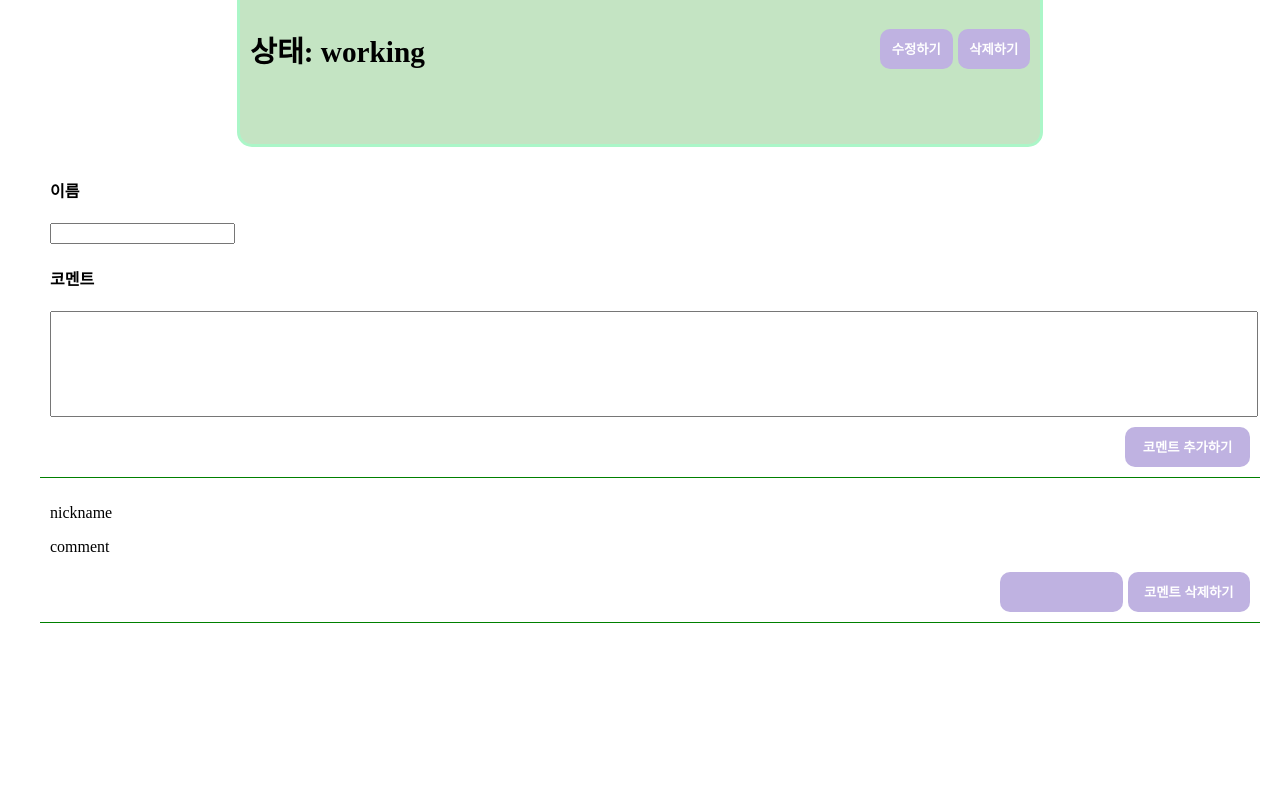
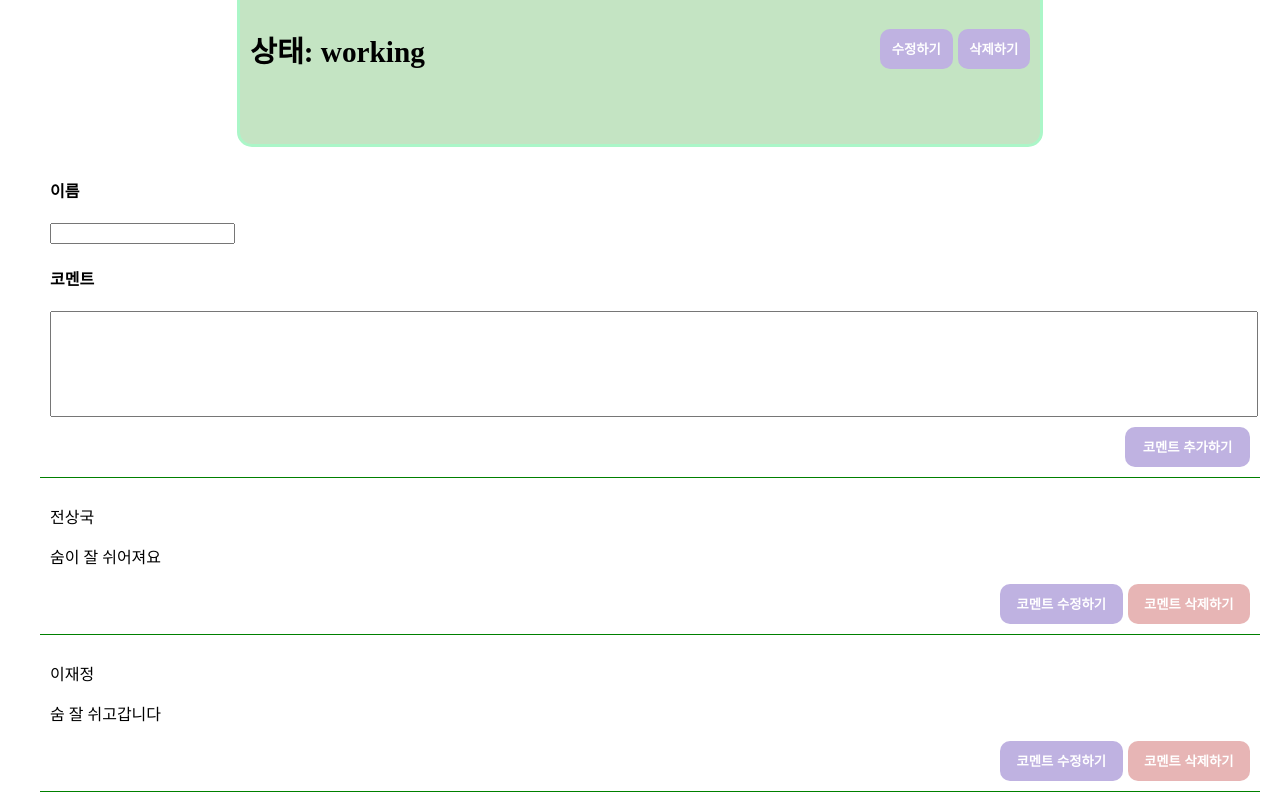
Before and after one commit to escape-engineering/react-1-teamproject, a React (Create React App) app: page /list in a window 1280 px wide. Shown: the part 398-1198 px from the top of the page. Before the commit the page ends 1029 px from the top, so only its background shows below. Built offline with nearby package versions, Linux system fonts and the light colour scheme.

Commit message:
button 작동 수정

```diff
--- a/src/component/button/Button.js
+++ b/src/component/button/Button.js
@@ -1,11 +1,11 @@
-import { useEffect, useState } from "react";
+import { useEffect, useState } from 'react';
 
-import { useDispatch } from "react-redux";
-import { listAdd } from "../../redux/modules/todolist";
+import { useDispatch } from 'react-redux';
+import { listAdd } from '../../redux/modules/todolist';
 
-import { useNavigate } from "react-router-dom";
+import { useNavigate } from 'react-router-dom';
 
-import styled from "styled-components";
+import styled from 'styled-components';
 
 const ButtonComponent = ({ getState, setState, coLor, value }) => {
   const navigate = useNavigate();
@@ -19,10 +19,10 @@ const ButtonComponent = ({ getState, setState, coLor, value }) => {
     const [title, desc] = getState;
     const [setTitle, setDesc, setInputError] = setState;
 
-    if (title.trim() === "") {
-      setInputError("제목을 입력해 주세요.");
-    } else if (desc.trim() === "") {
-      setInputError("내용을 입력해 주세요.");
+    if (title.trim() === '') {
+      setInputError('제목을 입력해 주세요.');
+    } else if (desc.trim() === '') {
+      setInputError('내용을 입력해 주세요.');
     } else {
       //submit 실행
       const newTodo = {
@@ -33,17 +33,17 @@ const ButtonComponent = ({ getState, setState, coLor, value }) => {
       };
       dispatch(listAdd(newTodo));
       // input의 제목, 내용 초기화
-      setTitle("");
-      setDesc("");
+      setTitle('');
+      setDesc('');
     }
   };
   //뒤로가기
   const GoBackPage = () => {
-    navigate("/");
+    navigate('/');
   };
   //리스트삭제
   const DelInDetail = () => {
-    window.confirm("정말삭제할려고!?") ? alert("삭제 ㅠㅠ") : alert("살았다!");
+    window.confirm('정말삭제할려고!?') ? alert('삭제 ㅠㅠ') : alert('살았다!');
   };
 
   //댓글 추가
@@ -51,13 +51,13 @@ const ButtonComponent = ({ getState, setState, coLor, value }) => {
     const [nickname, comment] = getState;
     const [setNickname, setComment] = setState;
     if (!nickname) {
-      alert("닉네임을 입력해주세요.");
+      alert('닉네임을 입력해주세요.');
     } else if (!comment) {
-      alert("댓글을 입력해주세요.");
+      alert('댓글을 입력해주세요.');
     } else {
-      console.log(nickname, ",", comment);
-      setNickname("");
-      setComment("");
+      console.log(nickname, ',', comment);
+      setNickname('');
+      setComment('');
     }
   };
   //댓글 삭제
@@ -65,8 +65,13 @@ const ButtonComponent = ({ getState, setState, coLor, value }) => {
     alert(1);
   };
   //댓글 수정
-  const CommentToggle = () => {
-    alert(1);
+  const CommentRetouchOpen = () => {
+    setState(!getState);
+  };
+  //댓글 수정완료
+  const CommentRetouch = () => {
+    alert(2);
+    setState(!getState);
   };
   //Todo 삭제하기
   const DeleteTodo = () => {
@@ -82,45 +87,48 @@ const ButtonComponent = ({ getState, setState, coLor, value }) => {
   };
   // Todo 상세보기
   const DetailTodo = () => {
-    navigate("/list");
+    navigate('/list');
   };
 
-  const [btnName, setBtnName] = useState("");
+  const [btnName, setBtnName] = useState('');
 
   //버튼 onclick 시에 적용할 함수
   const btnBunc = () => {
     switch (value) {
-      case "ActiveAddBox":
+      case 'ActiveAddBox':
         ActiveAddBox();
         break;
-      case "BackPage":
+      case 'BackPage':
         GoBackPage();
         break;
-      case "CommentAdd":
+      case 'CommentAdd':
         CommentAdd();
         break;
-      case "CommentDelete":
+      case 'CommentDelete':
         CommentDelete();
         break;
-      case "CommentToggle":
-        CommentToggle();
+      case 'CommentRetouchOpen':
+        CommentRetouchOpen();
         break;
-      case "todoSubmit":
+      case 'CommentRetouch':
+        CommentRetouch();
+        break;
+      case 'todoSubmit':
         todoSubmit();
         break;
-      case "DelInDetail":
+      case 'DelInDetail':
         DelInDetail();
         break;
-      case "DeleteTodo":
+      case 'DeleteTodo':
         DeleteTodo();
         break;
-      case "DoneTodo":
+      case 'DoneTodo':
         DoneTodo();
         break;
-      case "ShiftTodo":
+      case 'ShiftTodo':
         ShiftTodo();
         break;
-      case "DetailTodo":
+      case 'DetailTodo':
         DetailTodo();
         break;
       default:
@@ -131,38 +139,44 @@ const ButtonComponent = ({ getState, setState, coLor, value }) => {
   useEffect(() => {
     // 버튼 이름
     switch (value) {
-      case "ActiveAddBox":
-        setBtnName("리스트 추가하기");
+      case 'ActiveAddBox':
+        setBtnName('리스트 추가하기');
         break;
-      case "todoSubmit":
-        setBtnName("추가하기");
+      case 'todoSubmit':
+        setBtnName('추가하기');
         break;
-      case "BackPage":
-        setBtnName("뒤로가기");
+      case 'BackPage':
+        setBtnName('뒤로가기');
         break;
-      case "DelInDetail":
-        setBtnName("삭제하기");
+      case 'DelInDetail':
+        setBtnName('삭제하기');
         break;
-      case "EditDetail":
-        setBtnName("수정하기");
+      case 'EditDetail':
+        setBtnName('수정하기');
         break;
-      case "CommentAdd":
-        setBtnName("코멘트 추가하기");
+      case 'CommentAdd':
+        setBtnName('코멘트 추가하기');
         break;
-      case "CommentDelete":
-        setBtnName("코멘트 삭제하기");
+      case 'CommentDelete':
+        setBtnName('코멘트 삭제하기');
         break;
-      case "DeleteTodo":
-        setBtnName("삭제하기");
+      case 'CommentRetouchOpen':
+        setBtnName('코멘트 수정하기');
         break;
-      case "DoneTodo":
-        setBtnName("완료하기");
+      case 'CommentRetouch':
+        setBtnName('수정완료');
         break;
-      case "ShiftTodo":
-        setBtnName("취소하기");
+      case 'DeleteTodo':
+        setBtnName('삭제하기');
         break;
-      case "DetailTodo":
-        setBtnName("상세보기");
+      case 'DoneTodo':
+        setBtnName('완료하기');
+        break;
+      case 'ShiftTodo':
+        setBtnName('취소하기');
+        break;
+      case 'DetailTodo':
+        setBtnName('상세보기');
         break;
       default:
         break;
@@ -180,7 +194,7 @@ const StyledButton = styled.button`
   width: 100%;
   height: 100%;
   background-color: ${({ btnCoLor }) =>
-    btnCoLor === "red" ? "rgb(231, 181, 181)" : "rgb(191, 178, 225)"};
+    btnCoLor === 'red' ? 'rgb(231, 181, 181)' : 'rgb(191, 178, 225)'};
   border: none;
   font-weight: bold;
   color: white;
@@ -188,7 +202,7 @@ const StyledButton = styled.button`
   cursor: pointer;
   &:hover {
     background-color: ${({ btnCoLor }) =>
-      btnCoLor === "red" ? "rgb(178, 84, 84)" : "rgb(122, 98, 184)"};
+      btnCoLor === 'red' ? 'rgb(178, 84, 84)' : 'rgb(122, 98, 184)'};
   }
 `;
 
--- a/src/component/comment/Comment.js
+++ b/src/component/comment/Comment.js
@@ -1,27 +1,85 @@
-import styled from "styled-components";
-import ButtonComponent from "../button/Button";
+import styled from 'styled-components';
+import ButtonComponent from '../button/Button';
+import { useState } from 'react';
+import { useSelector } from 'react-redux';
 
 const Comment = () => {
+  const [commentOpen, setCommentOpen] = useState(true);
+  const comments = useSelector((state) => state.todolist.Comment);
+  console.log(comments);
   return (
-    <CommentWrap>
-      <p>nickname</p>
-      <p>comment</p>
-      <ButtonWrapWrap>
-        <ButtonWrap>
-          <ButtonComponent value="CommentToggle" />
-          <ButtonComponent value="CommentDelete" />
-        </ButtonWrap>
-      </ButtonWrapWrap>
-    </CommentWrap>
+    <div>
+      {comments.map((comment) => {
+        return (
+          <div key={comment.commentId}>
+            <CommentWrap isOpen={commentOpen}>
+              <p>{comment.nickname}</p>
+              <p>{comment.commentdesc}</p>
+              <ButtonWrapWrap>
+                <ButtonWrap>
+                  <ButtonComponent
+                    getState={commentOpen}
+                    setState={setCommentOpen}
+                    value="CommentRetouchOpen"
+                  />
+                  <ButtonComponent value="CommentDelete" coLor="red" />
+                </ButtonWrap>
+              </ButtonWrapWrap>
+            </CommentWrap>
+            <RetouchCommentWrap isOpen={commentOpen}>
+              <p>{comment.nickname}</p>
+              <p>comment</p>
+              <RetouchInput />
+              <RetouchButtonWrapWrap>
+                <RetouchButtonWrap>
+                  <ButtonComponent
+                    getState={commentOpen}
+                    setState={setCommentOpen}
+                    value="CommentRetouch"
+                  />
+                </RetouchButtonWrap>
+              </RetouchButtonWrapWrap>
+            </RetouchCommentWrap>
+          </div>
+        );
+      })}
+    </div>
   );
 };
+
+const RetouchCommentWrap = styled.div`
+  width: 100%;
+  height: 100%;
+  padding: 10px;
+  border-bottom: 1px solid green;
+  display: ${({ isOpen }) => (isOpen ? 'none' : 'block')};
+`;
+
+const RetouchInput = styled.input`
+  width: 100%;
+  height: 100px;
+  margin-bottom: 10px;
+`;
+
+const RetouchButtonWrapWrap = styled.div`
+  width: 100%;
+  display: flex;
+  justify-content: flex-end;
+`;
+
+const RetouchButtonWrap = styled.div`
+  display: flex;
+  width: 125px;
+  height: 40px;
+  gap: 5px;
+`;
 
 const CommentWrap = styled.div`
   width: 100%;
   height: 100%;
   padding: 10px;
   border-bottom: 1px solid green;
-  display: block;
+  display: ${({ isOpen }) => (isOpen ? 'block' : 'none')};
 `;
 
 const ButtonWrap = styled.div`
--- a/src/redux/modules/todolist.js
+++ b/src/redux/modules/todolist.js
@@ -1,13 +1,13 @@
 // src/redux/modules/counterSlice.js
 
-import { createSlice } from "@reduxjs/toolkit";
+import { createSlice } from '@reduxjs/toolkit';
 
 const initialState = {
   Todo: [
     {
       TodoId: 1,
-      title: "숨쉬기",
-      desc: "숨을 쉬어 봅시다",
+      title: '숨쉬기',
+      desc: '숨을 쉬어 봅시다',
       isDone: false,
     },
   ],
@@ -15,29 +15,36 @@ const initialState = {
     {
       commentId: 1,
       createdAt: 1,
-      nickname: "전상국",
-      commentdesc: "숨이 잘 쉬어져요",
+      nickname: '전상국',
+      commentdesc: '숨이 잘 쉬어져요',
     },
     {
       commentId: 2,
       createdAt: 1,
-      nickname: "이재정",
-      commentdesc: "숨 잘 쉬고갑니다",
+      nickname: '이재정',
+      commentdesc: '숨 잘 쉬고갑니다',
     },
   ],
 };
 
 const todoSlice = createSlice({
-  name: "todolist",
+  name: 'todolist',
   initialState,
   reducers: {
     listAdd: (state, action) => {
       state.Todo = [...state.Todo, action.payload];
     },
+    retouchComment: (state, action) => {
+      return state.Comment.map((comment) =>
+        comment.commentId === action.payload.id
+          ? { ...comment, commentdesc: action.payload.desc }
+          : comment
+      );
+    },
   },
 });
 
 // 액션크리에이터는 컴포넌트에서 사용하기 위해 export 하고
-export const { listAdd } = todoSlice.actions;
+export const { listAdd, retouchComment } = todoSlice.actions;
 // reducer 는 configStore에 등록하기 위해 export default 합니다.
 export default todoSlice.reducer;
```
